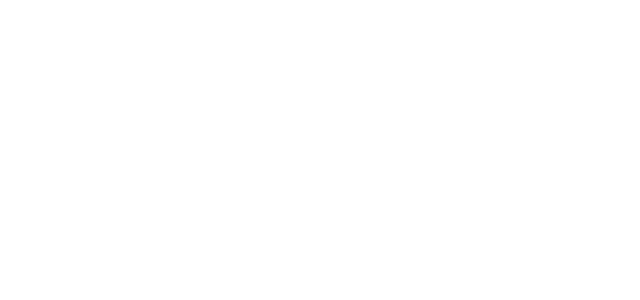
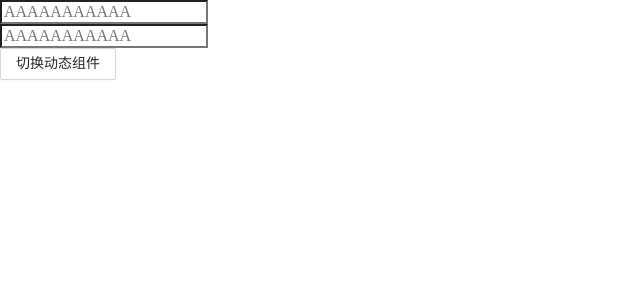
Before and after one commit to zhangzeyu007/vue3-study, a Vue app: page /keepAlive in a window 1280 px wide. Before the commit this address had no page. Shown: the top 300 px of the page, without its empty margins (0-640 px from the left). Built offline with nearby package versions, Linux system fonts and the light colour scheme.

Commit message:
feat: 缓存组件

```diff
--- a/src/layout/Content/index.vue
+++ b/src/layout/Content/index.vue
@@ -3,7 +3,7 @@
  * @Author: 张泽雨
  * @Date: 2022-04-28 11:16:26
  * @LastEditors: 张泽雨
- * @LastEditTime: 2022-04-28 14:47:36
+ * @LastEditTime: 2022-04-29 12:39:55
  * @FilePath: \vue3-study\src\layout\Content\index.vue
 -->
 
@@ -16,6 +16,7 @@
  <div>
 	 <button @click="clickTap">派发</button>
  </div>
+
 
 </template>
 
--- a/src/router/index.ts
+++ b/src/router/index.ts
@@ -2,7 +2,7 @@
  * @Author: 张泽雨
  * @Date: 2022-04-14 13:55:48
  * @LastEditors: 张泽雨
- * @LastEditTime: 2022-04-28 10:01:50
+ * @LastEditTime: 2022-04-29 12:59:31
  * @FilePath: \vue3-study\src\router\index.ts
  */
 import { createRouter, RouteRecordRaw, createWebHistory } from 'vue-router'
@@ -15,6 +15,7 @@
 const Computed = () => import('@/view/about/computed.vue');
 const Watch = () => import('@/view/about/watch.vue');
 const Component = () => import('@/view/about/component.vue');
+const keepAlive = () => import('@/view/about/keepAlive.vue');
 
 
 const routes: Array<RouteRecordRaw> = [
@@ -52,6 +53,11 @@
 		name: 'component',
 		component: Component,
 	},
+	{
+		path: `/keepAlive`,
+		name: 'keepAlive',
+		component: keepAlive,
+	},
 
 ];
 
--- a/src/view/about/Content/A.vue
+++ b/src/view/about/Content/A.vue
@@ -3,20 +3,34 @@
  * @Author: 张泽雨
  * @Date: 2022-04-28 19:17:19
  * @LastEditors: 张泽雨
- * @LastEditTime: 2022-04-28 19:18:45
+ * @LastEditTime: 2022-04-29 13:35:52
  * @FilePath: \vue3-study\src\view\about\Content\A.vue
 -->
 
 <template>
 
  <div>
-	 AAAAAAAAAAAAAAAAA
+	<input type="text" placeholder="AAAAAAAAAAA">
  </div>
 </template>
 
 
 <script setup lang="ts">
 
+import {onMounted,onBeforeUpdate, onUpdated, onBeforeUnmount, onUnmounted, ref, reactive, markRaw} from 'vue';
 
 
+
+
+onMounted(() => {
+	console.log('A 的----- mounted--生命周期');
+});
+
+onUpdated(() => {
+	console.log('A 的----- updated--生命周期');
+});
+
+onUnmounted(() => {
+	console.log('A 的----- unmounted--生命周期');
+});
 </script>
--- a/src/view/about/Content/B.vue
+++ b/src/view/about/Content/B.vue
@@ -3,7 +3,7 @@
  * @Author: 张泽雨
  * @Date: 2022-04-28 19:17:27
  * @LastEditors: 张泽雨
- * @LastEditTime: 2022-04-28 19:18:38
+ * @LastEditTime: 2022-04-29 13:29:43
  * @FilePath: \vue3-study\src\view\about\Content\B.vue
 -->
 
@@ -11,7 +11,7 @@
 <template>
 
  <div>
-	BBBBBBBBBB
+<input type="text" placeholder="BBBBBBBBBBB">
  </div>
 </template>
 
--- a/src/view/about/Content/C.vue
+++ b/src/view/about/Content/C.vue
@@ -3,30 +3,22 @@
  * @Author: 张泽雨
  * @Date: 2022-04-28 22:21:19
  * @LastEditors: 张泽雨
- * @LastEditTime: 2022-04-29 12:17:35
+ * @LastEditTime: 2022-04-29 12:23:16
  * @FilePath: \vue3-study\src\view\about\Content\C.vue
 -->
 
 <template>
-
- <div>
-	 <div v-for = "item in list">
-	  {{item.name}}
-	 </div>
- </div>
+    <div>
+        <div v-for="item in list">
+            {{ item.name }}
+        </div>
+    </div>
 </template>
 
+<script setup lang="ts">
+import { axios } from '../server/server';
 
-<script setup lang="ts">
+const list = await axios('./data.json');
 
-import {axios} from '../server/server';
-
-
-
-const list  = await axios('./data.json')
-
-console.log(list)
-
-
-
+console.log(list);
 </script>
--- a/src/view/about/component.vue
+++ b/src/view/about/component.vue
@@ -3,7 +3,7 @@
  * @Author: 张泽雨
  * @Date: 2022-04-28 09:59:12
  * @LastEditors: 张泽雨
- * @LastEditTime: 2022-04-28 22:51:31
+ * @LastEditTime: 2022-04-29 12:45:05
  * @FilePath: \vue3-study\src\view\about\component.vue
 -->
 
@@ -13,33 +13,43 @@
     <Card :content="`我是你的人`"></Card>
     <Tree @on-click="getItem" :data="data"></Tree>
     <div>
-        <a-button @click="swichBtn(item)" type="primary" style="margin-left:10px" :key="item.name" v-for="item in tabs">我是组件{{ item.name }}</a-button>
+        <a-button @click="swichBtn(item)" type="primary" style="margin-left: 10px" :key="item.name" v-for="item in tabs"
+            >我是组件{{ item.name }}</a-button
+        >
     </div>
     <component :is="current.comName"></component>
     <Suspense>
-            <template #default>
-              <C></C>
-            </template>
-            <template #fallback>
-                <div>
-                    loading...
-                </div>
-            </template>
+        <template #default>
+            <C></C>
+        </template>
+        <template #fallback>
+            <div>loading...</div>
+        </template>
     </Suspense>
+    <teleport to="#app">
+        <div class="box">你好吗</div>
+    </teleport>
 </template>
 
 <script setup lang="ts">
 import HelloWorld from '@/components/HelloWorld.vue';
-import { ref, reactive, onBeforeMount, onMounted, onBeforeUpdate, onUpdated, onBeforeUnmount, onUnmounted ,markRaw , defineAsyncComponent} from 'vue';
+import {
+    ref,
+    reactive,
+    onBeforeMount,
+    onMounted,
+    onBeforeUpdate,
+    onUpdated,
+    onBeforeUnmount,
+    onUnmounted,
+    markRaw,
+    defineAsyncComponent,
+} from 'vue';
 import A from './Content/A.vue';
 import B from './Content/B.vue';
 import Tree from '@/components/Tree/index.vue';
 //异步组件
 const C = defineAsyncComponent(() => import('./Content/C.vue'));
-
-
-
-
 
 type TreeList = {
     name: string;
@@ -101,7 +111,7 @@
     },
     {
         name: 'B',
-        comName:markRaw(B),
+        comName: markRaw(B),
     },
 ]);
 
@@ -109,11 +119,9 @@
     comName: tabs[0].comName,
 });
 // 切换动态组件
-const swichBtn = (item:Tabs) => {
+const swichBtn = (item: Tabs) => {
     current.comName = item.comName;
 };
-
-
 
 onBeforeMount(() => {
     console.log('父组件----挂载之前---onBeforeMount');
@@ -139,3 +147,11 @@
     console.log('父组件----卸载完成----onUnmounted');
 });
 </script>
+
+<style lang="less" scoped>
+.box {
+    width: 100px;
+    height: 100px;
+    background: red;
+}
+</style>
--- /dev/null
+++ b/src/view/about/keepAlive.vue
@@ -0,0 +1,70 @@
+<!--
+ * @Description:
+ * @Author: 张泽雨
+ * @Date: 2022-04-29 12:48:03
+ * @LastEditors: 张泽雨
+ * @LastEditTime: 2022-04-29 13:31:27
+ * @FilePath: \vue3-study\src\view\about\keepAlive.vue
+-->
+
+<template>
+
+ <keep-alive>
+    <component :is="current.comName"></component>
+ </keep-alive>
+
+  <component :is="current.comName"></component>
+
+  <a-button @click ="swichCom">切换动态组件</a-button>
+
+
+</template>
+
+
+<script setup lang="ts">
+import {
+	ref,
+    reactive,
+	markRaw
+} from 'vue';
+import A from './Content/A.vue';
+import B from './Content/B.vue';
+
+
+type Tabs = {
+    name: string;
+    comName: any;
+};
+
+type Com = Pick<Tabs, 'comName'>;
+
+const flag = ref(true)
+
+// tabs 数据
+const tabs = reactive<Tabs[]>([
+    {
+        name: 'A',
+        comName: markRaw(A),
+    },
+    {
+        name: 'B',
+        comName: markRaw(B),
+    },
+]);
+
+let current = reactive<Com>({
+    comName: tabs[0].comName,
+});
+
+
+const swichCom = () => {
+	flag.value = !flag.value
+	console.log(flag.value);
+     if (flag.value) {
+		current.comName =tabs[0].comName
+	 }else {
+		current.comName =tabs[1].comName
+	 }
+};
+
+</script>
```
